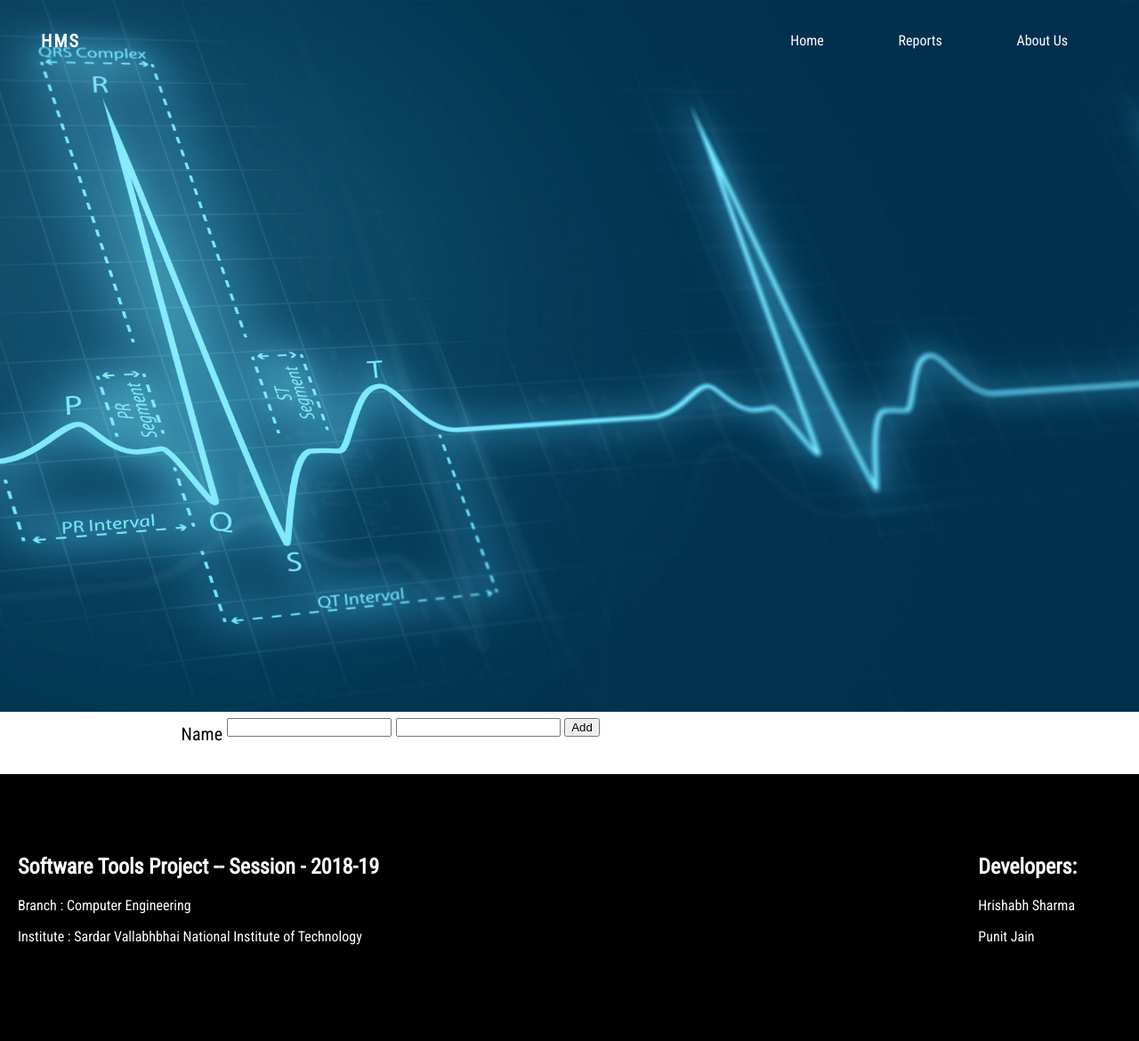
After one commit to Sharma-Hrishabh/hospital_management, a Django app: page /report/ in a window 1280 px wide. The commit adds this page. Shown: the whole page at 89% size. Run offline with Django 3.2, Linux system fonts and the light colour scheme.

```diff
--- a/hospital_management/settings.py
+++ b/hospital_management/settings.py
@@ -38,6 +38,7 @@ INSTALLED_APPS = [
     'django.contrib.messages',
     'django.contrib.staticfiles',
     'hospital_management',
+
 ]
 
 MIDDLEWARE = [
--- a/hospital_management/templates/hospital_management/medicine.html
+++ b/hospital_management/templates/hospital_management/medicine.html
@@ -1,8 +1,8 @@
 {% extends 'base_layout.html' %}
 {% block content %}
   <div class="add-option">
+  <div class="form-class">
     <h2>Add a medicine</h2>
-  <div class="form-class">
     <form class="site-form" action="{% url 'medicine' %}" method="post" enctype="multipart/form-data">
       {% csrf_token %}
     <div class="input-field">
--- a/hospital_management/templates/hospital_management/patient.html
+++ b/hospital_management/templates/hospital_management/patient.html
@@ -1,8 +1,8 @@
 {% extends 'base_layout.html' %}
 {% block content %}
   <div class="add-option">
-    <h2>Add a Patient</h2>
     <div class="form-class">
+      <h2>Add a Patient</h2>
      <form class="site-form" action="{% url 'patient' %}" method="post" enctype="multipart/form-data">
       {% csrf_token %}
       <div class="input-field">
--- /dev/null
+++ b/hospital_management/templates/hospital_management/report.html
@@ -0,0 +1,60 @@
+{% extends 'base_layout.html' %}
+ {% block content %}
+<div class="report-class">
+<form class="report">
+  <div class="input-1">
+    <label for="medi-name">Name</label>
+    <input type="text" name="med-name-1" value="">
+    <input type="number" name="med-qty-1" value="">
+    <input id="1" onclick="addItem(1)" type="button" name="" value="Add">
+
+    <!-- <button id="1" type="button" name="button" onclick="addItem(1)">Add</button> -->
+  </div>
+
+  <div class="input-2">
+    <label for="medi-name">Name</label>
+    <input type="text" name="med-name-2" value="">
+    <input type="number" name="med-qty-2" value="">
+    <input id="2" onclick="addItem(2)" type="button" name="" value="Add">
+    <!-- <button id="2" type="button" name="button" onclick="addItem(2)">Add</button> -->
+  </div>
+
+  <div class="input-3">
+    <label for="medi-name">Name</label>
+    <input type="text" name="med-name-3" value="">
+    <input type="number" name="med-qty-3" value="">
+    <input id="3" onclick="addItem(3)" type="button" name="" value="Add">
+
+    <!-- <button id="3" type="button" name="button" onclick="addItem(3)">Add</button> -->
+  </div>
+
+  <div class="input-4">
+    <label for="medi-name">Name</label>
+    <input type="text" name="med-name-4" value="">
+    <input type="number" name="med-qty-4" value="">
+    <input id="4" onclick="addItem(4)" type="button" name="" value="Add">
+
+    <!-- <button id="4" type="button" name="button" onclick="addItem(4)">Add</button> -->
+  </div>
+
+  <div class="input-5">
+    <label for="medi-name">Name</label>
+    <input type="text" name="med-name-5" value="">
+    <input type="number" name="med-qty-5" value="">
+    <input id="5" onclick="addItem(5)" type="button" name="" value="Add">
+
+    <!-- <button id="5" type="button" name="button" onclick="addItem(5)">Add</button> -->
+  </div>
+
+  <div class="input-6">
+    <label for="medi-name">Name</label>
+    <input type="text" name="med-name-6" value="">
+    <input type="number" name="med-qty-6" value="">
+    <input id="6" onclick="addItem(6)" type="button" name="" value="Add">
+
+    <!-- <button id="6" type="submit" name="button" onclick="addItem(6)">Add</button> -->
+  </div>
+
+</form>
+</div>
+{% endblock %}
--- a/hospital_management/urls.py
+++ b/hospital_management/urls.py
@@ -11,5 +11,7 @@ urlpatterns = [
     url(r'^add/doctor/$',views.add_doctor,name="doctor"),
     url(r'^add/patient/$',views.add_patient,name="patient"),
     url(r'^add/medicine/$',views.add_medicine,name="medicine"),
+    url(r'^report/',views.report,name="report"),
+
 
 ]
--- a/hospital_management/views.py
+++ b/hospital_management/views.py
@@ -1,6 +1,11 @@
 from django.http import HttpResponse,HttpResponseRedirect
-from django.shortcuts import render
+from django.shortcuts import render,render_to_response
 from . import forms
+from .models import Medicine
+from django.core import serializers
+import json
+from django.forms.models import model_to_dict
+
 
 app_name='main'
 
@@ -45,3 +50,9 @@ def add_medicine(request):
     else:
         form=forms.AddMedicine()
     return render(request,'hospital_management/medicine.html',{'form':form})
+
+
+
+def report(request):
+    data = Medicine.objects.all()
+    return render(request,'hospital_management/report.html',{'data':data});
--- a/templates/base_layout.html
+++ b/templates/base_layout.html
@@ -146,13 +168,15 @@
     width: 250px;
     text-align: right;
     margin-right: 5px;
+    margin-top: 10px;
 }
 
-  #id_name,#id_price,#id_doctor{
+
+  #id_name,#id_price,#id_doctor,#id_charge{
    padding: 6px;
    display: inline-block;
    float: left;
-    margin-top: 5px;
+    margin-top: 10px;
 
   }
   #add{
@@ -179,10 +203,17 @@
 margin-left: 25%;
 
   }
+  /* reports */
+.input-6,.input-2,.input-3,.input-4,.input-5{
+  display: none;
+}
+
+
+
 
    </style>
   </head>
-  <body style="font-family: 'Roboto Condensed', sans-serif;">
+  <body style="font-family: 'Roboto Condensed', sans-serif;" onload="onReportLoad()">
     <!-- navigation bar -->
     <div class="wrapper">
           <header style="background: url({% static 'wp.jpg' %}) no-repeat 50% 50%;
@@ -200,7 +231,7 @@ margin-left: 25%;
 
                       <div class="menu">
                             <ul>
-                                  <li><a href="#">Home</a></li>
+                                  <li><a href="{% url 'home' %}">Home</a></li>
                                   <li><a href="#">Reports</a></li>
                                   <li><a href="#">About Us</a></li>
                             </ul>
@@ -248,24 +279,49 @@ margin-left: 25%;
 
     <script type="text/javascript">
     const panels=document.querySelectorAll('.panel');
-    function toggleOpen(){
-      this.classList.toggle('open');
+    function open(){
+      this.classList.add('open');
+    }
+    function close(){
+      this.classList.remove('open');
     }
     function toggleActive(e){
-    console.log(e.propertyName);
-    if(e.propertyName.includes('flex')){
-    this.classList.toggle('open-active');
-    }
+      console.log(e.propertyName);
+      if(e.propertyName.includes('flex')){
+      this.classList.toggle('open-active');
+      }
     }
 
-    panels.forEach(panel => panel.addEventListener('click',toggleOpen));
+    panels.forEach(panel => panel.addEventListener('mouseover',open));
+    panels.forEach(panel => panel.addEventListener('mouseleave',close));
     panels.forEach(panel => panel.addEventListener('transitionend',toggleActive));
 
+       // report
+     var totalPrice=0;
+     function addItem(id) {
+        var medName=document.getElementsByName('med-name-'+id)[0].value.toLowerCase();
+        var medQty=Number(document.getElementsByName('med-qty-'+id)[0].value);
+        console.log(medName+" "+medQty);
+        if(sessionStorage[medName])
+        {
+          totalPrice+=(medQty*Number(sessionStorage[medName]));
+           document.getElementById(''+id).style.visibility = 'hidden';
+           document.getElementsByClassName('input-'+(id+1))[0].style.display = 'block';
+        } else {
+          alert("Medicine not found in Database!!");
+        }
+        console.log(totalPrice);
+    }
+
+  function onReportLoad(){
+    sessionStorage['combiflam']=2;
+    sessionStorage['flexon']=2;
+    sessionStorage['disprin']=3;
+    sessionStorage['painkiller']=2;
+    sessionStorage['mega-pen']=3;
+    sessionStorage['zintac']=5;
+
+  }
     </script>
-
-
-
-
-
   </body>
 </html>
```
Also changed, not shown: other parts of templates/base_layout.html (+27 -5 lines), hospital_management/templates/hospital_management/doctor.html (+13 -4 lines), templates/index.html (+14 -10 lines), db.sqlite3.
